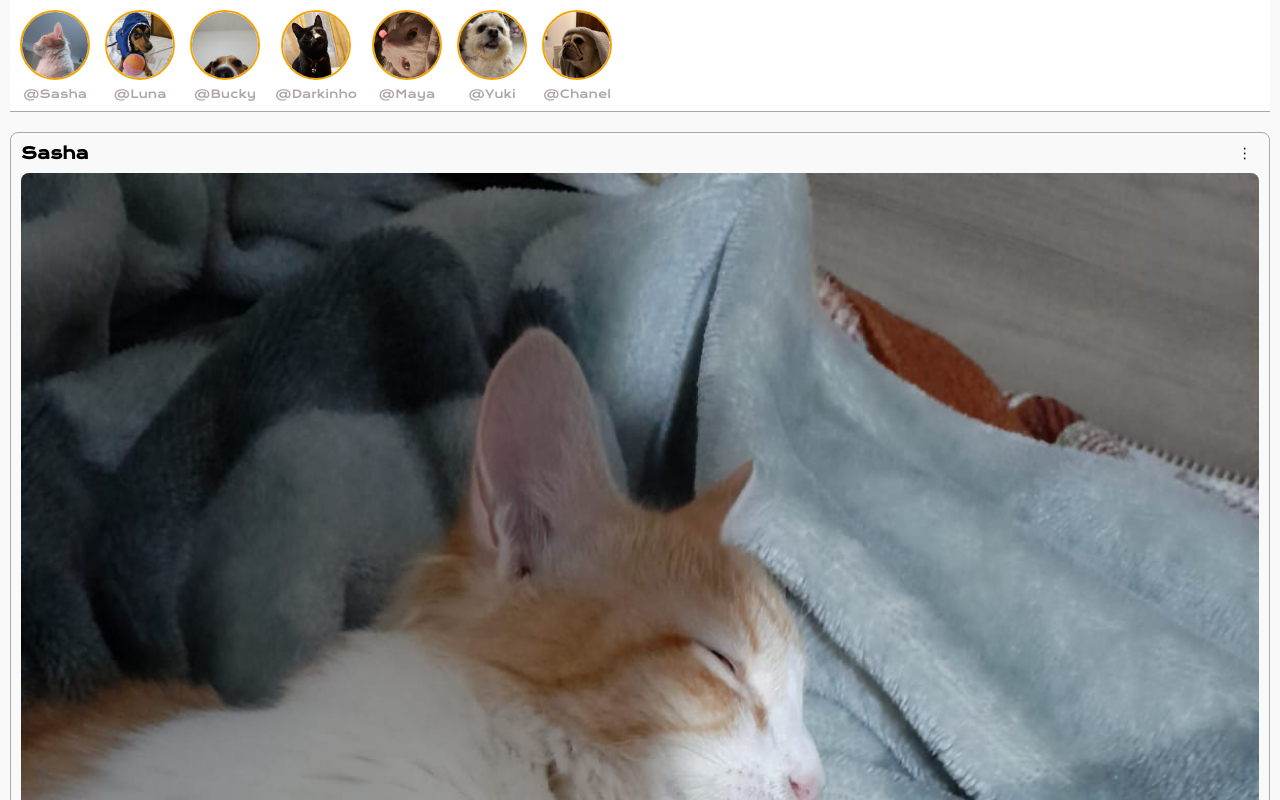
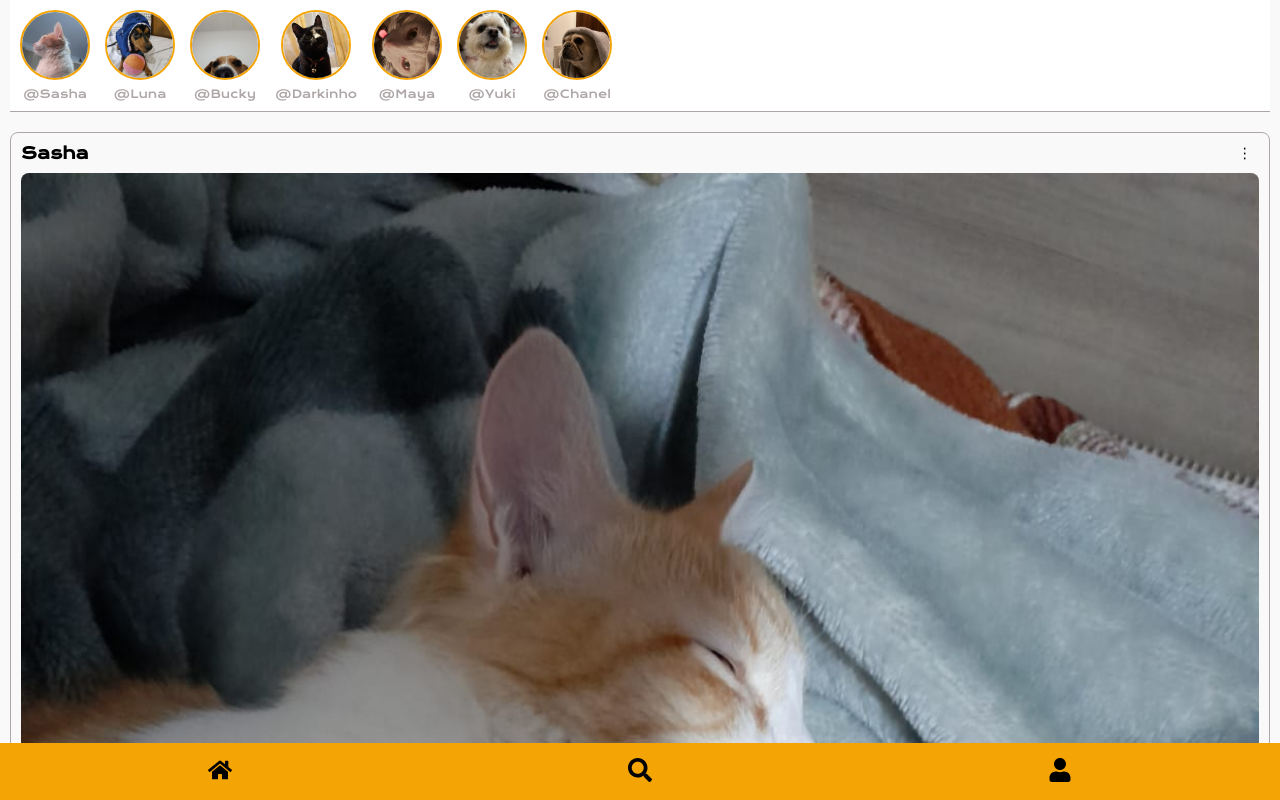
Before and after one commit to ViniciusQueiroz327/Pets, a React (Create React App) app: page /Feed in a window 1280 px wide. Shown: the top 800 px of the page. Built offline with nearby package versions, Linux system fonts and the light colour scheme.

Commit message:
adding the fixed menu

```diff
--- a/src/App.js
+++ b/src/App.js
@@ -1,6 +1,8 @@
 import { Login } from "./pages/Login";
 import { Register } from "./pages/Register";
 import { Feed } from "./pages/Feed";
+import { Profile } from "./pages/Profile";
+import { Search } from "./pages/Search";
 import {
   BrowserRouter as Router,
   Routes,
@@ -14,6 +16,8 @@ function App() {
         <Route path="/" element={<Login />} />
         <Route path="/Register" element={<Register />} />
         <Route path="/Feed" element={<Feed />} />
+        <Route path="/Profile" element={<Profile />} />
+        <Route path="/Search" element={<Search />} />
       </Routes>
     </Router>
   );
--- a/src/components/Button/style.js
+++ b/src/components/Button/style.js
@@ -14,4 +14,5 @@ export const ButtonContainer = styled.button `
     &:hover {
         background-color: #d48e02;
         cursor: pointer;
+    }
 `
--- /dev/null
+++ b/src/components/FixedMenu/index.jsx
@@ -0,0 +1,19 @@
+import React from 'react'
+
+import { Link } from "react-router-dom"
+
+import { ActionButton, MenuWrapper } from './style'
+
+import { FaHome, FaSearch, FaUser } from 'react-icons/fa'
+
+const FixedMenu = () => {
+  return (
+    <MenuWrapper>
+        <ActionButton><Link to='/Feed'><FaHome style={{ color: '#000000' }}/></Link></ActionButton>
+        <ActionButton><Link to='/Search'><FaSearch style={{ color: '#000000' }}/></Link></ActionButton>
+        <ActionButton><Link to='/Profile'><FaUser style={{ color: '#000000' }}/></Link></ActionButton>
+    </MenuWrapper>
+  )
+}
+
+export { FixedMenu }
--- /dev/null
+++ b/src/components/FixedMenu/style.js
@@ -0,0 +1,30 @@
+import styled from 'styled-components';
+
+export const MenuWrapper = styled.footer `
+    position: fixed;
+    bottom: 0;
+    width: 100%;
+    padding: 10px;
+    display: flex;
+    flex-direction: row;
+    align-items: center;
+    justify-content: space-around;
+    background-color: #F5A405;
+`
+
+export const ActionButton = styled.button `
+    padding: 5px;
+    border: none;
+    border-radius: 5px;
+    cursor: pointer;
+    background-color: #F5A405;
+
+    &:hover {
+        background-color: #d48e02;
+        cursor: pointer;
+    }
+
+    svg {
+        font-size: 1.5rem;
+    }
+`
--- a/src/pages/Feed/index.jsx
+++ b/src/pages/Feed/index.jsx
@@ -9,6 +9,7 @@ import { Post } from '../../components/Post';
 import { FeedWrapper } from './style';
 
 import { posts } from '../../data/data';
+import { FixedMenu } from '../../components/FixedMenu';
 
 const Feed = () => {
     return (<>
@@ -28,6 +29,7 @@ const Feed = () => {
                 />
             ))}
         </FeedWrapper>
+        <FixedMenu></FixedMenu>
     </>)
 }
 
--- /dev/null
+++ b/src/pages/Profile/index.jsx
@@ -0,0 +1,9 @@
+import React from "react"
+
+const Profile = () => {
+    return (
+        <p>Profile</p>
+    )
+}
+
+export { Profile }
--- /dev/null
+++ b/src/pages/Search/index.jsx
@@ -0,0 +1,9 @@
+import React from "react"
+
+const Search = () => {
+    return (
+        <p>Search</p>
+    )
+}
+
+export { Search }
```
Also changed, not shown: src/pages/Profile/style.js (added), src/pages/Search/style.js (added).
